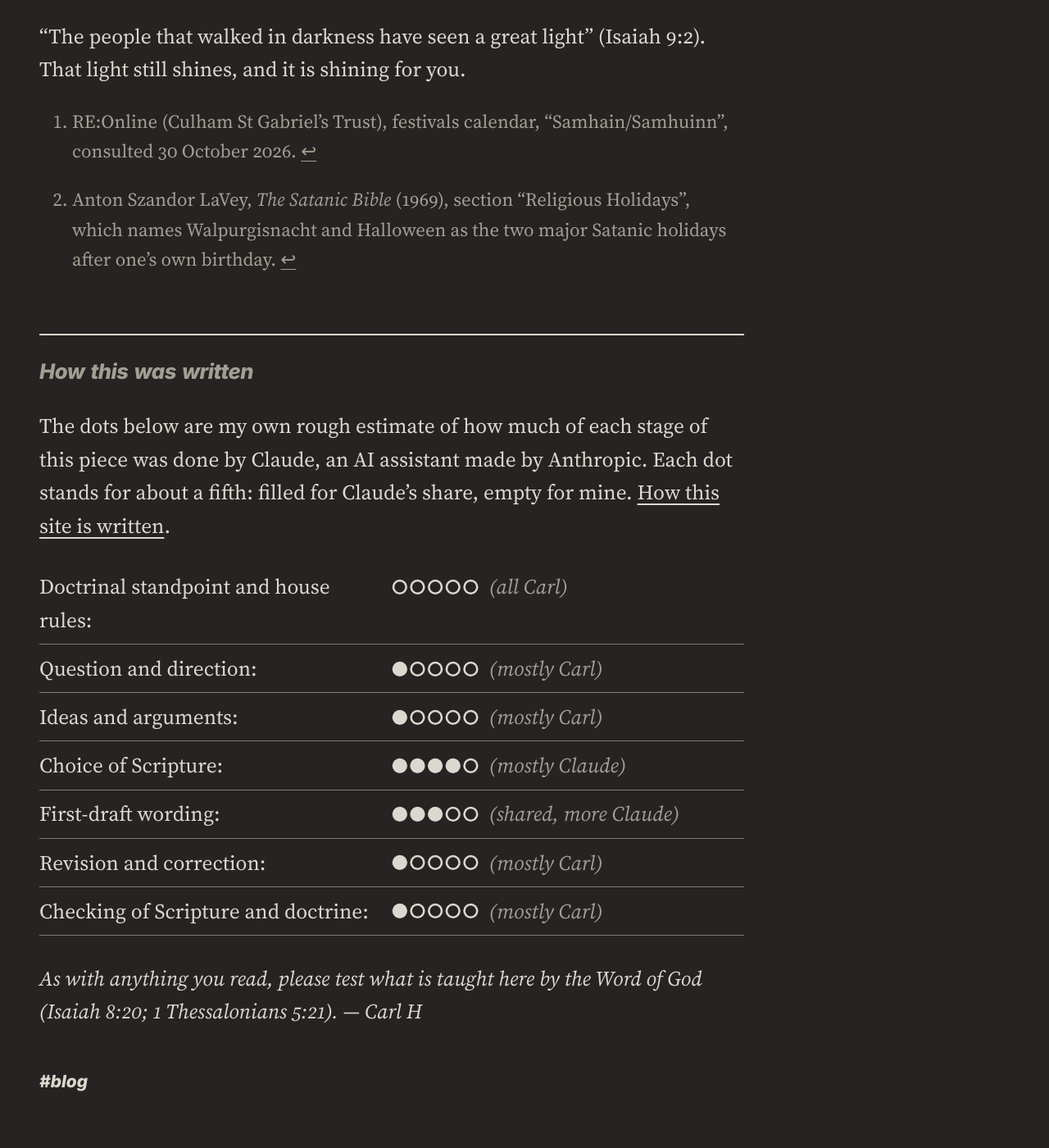
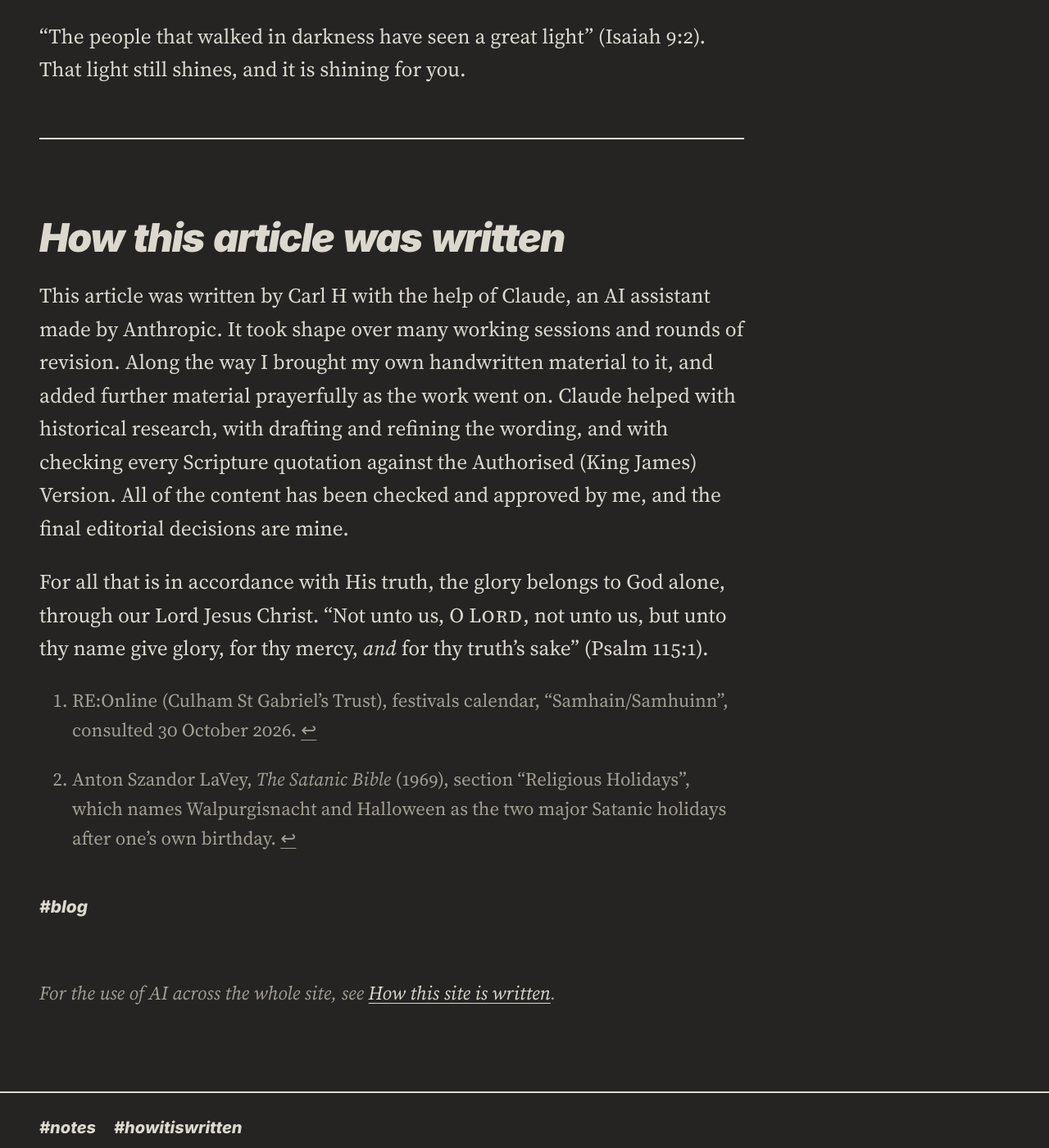
Before and after one commit to ForestWalkUK/truthpeaceandlove, a Jekyll site: the page built from _posts/2026-10-30-afraid-of-the-dark-halloween-light-of-the-world.md, in a window 1280 px wide and 1400 px high, scrolled down 17217 px. Shown: the whole window at 82% size. Built offline with Jekyll 4.4.1, drawn with Linux system fonts in a browser that asks for light colours; part of the change alters nothing that is shown.

Commit message:
Halloween post: major revision for a wider readership
- Rewrite opening and "In brief" to meet readers' real longings
- Reorder history and objection; bridge into why the Bible decides
- Add Bible's unity, Ouija warning, ex-occultist testimony,
  urgency, grief section, law, judge illustration and Romans 6:23
- Close with Revelation 21:4 and 22:5
- Check all Scripture italics against the AV
- Remove AI gauges; add authorship note giving glory to God

```diff
--- a/_posts/2026-10-30-afraid-of-the-dark-halloween-light-of-the-world.md
+++ b/_posts/2026-10-30-afraid-of-the-dark-halloween-light-of-the-world.md
@@ -1,13 +1,5 @@
 ---
 title: "Afraid of the Dark? Halloween and the Light of the World"
-gauges:
-  standpoint: 0
-  direction: 1
-  ideas: 1
-  scripture: 4
-  drafting: 3
-  revision: 1
-  checking: 1
 ---
 *By Carl H, written with the help of Claude, an AI assistant made by Anthropic. See the note at the end for how.*
 
@@ -137,6 +129,14 @@ Halloween gives people a reason to gather, a few hours of thrills, and a pumpkin
 
 “The people that walked in darkness have seen a great light” (Isaiah 9:2). That light still shines, and it is shining for you.
 
+---
+
+## How this article was written
+
+This article was written by Carl H with the help of Claude, an AI assistant made by Anthropic. It took shape over many working sessions and rounds of revision. Along the way I brought my own handwritten material to it, and added further material prayerfully as the work went on. Claude helped with historical research, with drafting and refining the wording, and with checking every Scripture quotation against the Authorised (King James) Version. All of the content has been checked and approved by me, and the final editorial decisions are mine.
+
+For all that is in accordance with His truth, the glory belongs to God alone, through our Lord Jesus Christ. “Not unto us, O LORD, not unto us, but unto thy name give glory, for thy mercy, *and* for thy truth’s sake” (Psalm 115:1).
+
 [^1]: RE:Online (Culham St Gabriel’s Trust), festivals calendar, “Samhain/Samhuinn”, consulted 30 October 2026.
 
 [^2]: Anton Szandor LaVey, *The Satanic Bible* (1969), section “Religious Holidays”, which names Walpurgisnacht and Halloween as the two major Satanic holidays after one’s own birthday.
```
